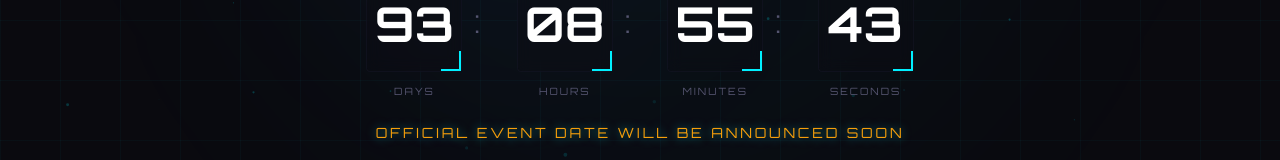
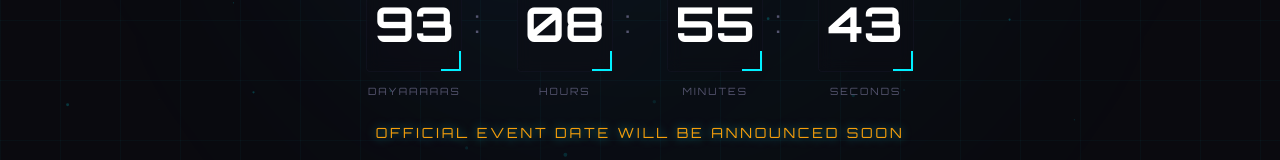
Before and after one commit to tharunchndrn/kic-robo-invent, a React (Vite) app: page / in a window 1280 px wide. Shown: the part 640-800 px from the top of the page. Built offline with nearby package versions, Linux system fonts and the light colour scheme.

Commit message:
Change label from 'DAYS' to 'DAYAAAAAS'

```diff
--- a/src/components/Countdown.jsx
+++ b/src/components/Countdown.jsx
@@ -25,7 +25,7 @@ export default function Countdown() {
   }, [])
 
   const timeCards = [
-    { label: 'DAYS', value: time.days },
+    { label: 'DAYAAAAAS', value: time.days },
     { label: 'HOURS', value: time.hours },
     { label: 'MINUTES', value: time.minutes },
     { label: 'SECONDS', value: time.seconds },
```
